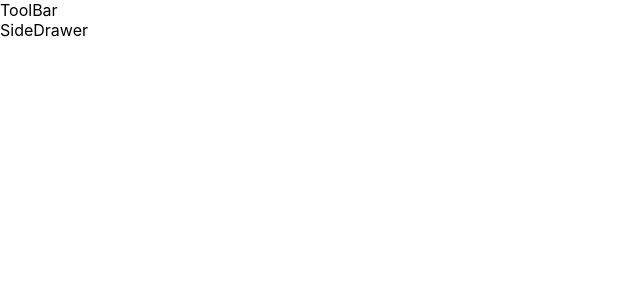
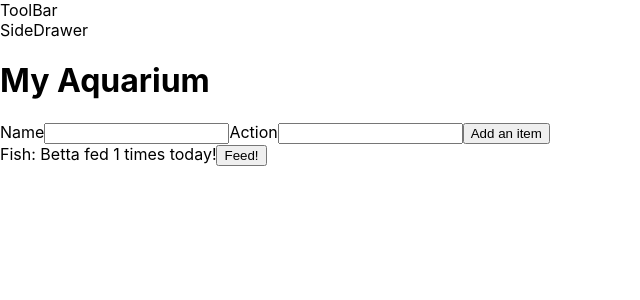
Before and after one commit to signalcat/home-dashboard, a React (Create React App) app: page /aqua in a window 1280 px wide. Shown: the top 300 px of the page, without its empty margins (0-640 px from the left). Built offline with nearby package versions, Linux system fonts and the light colour scheme; no server answers.

Commit message:
Add aquaboard and items

```diff
--- a/src/App.js
+++ b/src/App.js
@@ -3,12 +3,14 @@ import './App.css';
 import Layout from './hoc/Layout/Layout';
 import PlantsBoard from './containers/PlantsBoard';
 import {Route} from 'react-router-dom';
+import AquaBoard from './containers/AquaBoard';
 
 class App extends Component {
   render() {
     return (
         <Layout>
             <Route path="/plants" component={PlantsBoard}></Route>
+            <Route path="/aqua" component={AquaBoard}></Route>
         </Layout>
     )
   }
--- a/src/components/Plants/Plant.js
+++ b/src/components/Plants/Plant.js
@@ -11,6 +11,9 @@ class Plant extends Component {
     updateDateHandler = () => {
         let today = new Date().toISOString().slice(0, 10)
         this.setState({date: today});
+        axios.patch('https://home-dashboard-eb1c4.firebaseio.com/plants/'+ this.props.plantName +'.json',
+        {lastWaterDate: today}
+        ).then()
     }
 
     deletePlantHandler = (plantName) => {
@@ -18,7 +21,7 @@ class Plant extends Component {
         axios.patch('https://home-dashboard-eb1c4.firebaseio.com/plants.json',
         {[plantName]:null}
         )
-        .then(res => {console.log(res); console.log(res.data);})
+        .then(res => {})
     }
 
     render() {
--- /dev/null
+++ b/src/containers/AquaBoard.js
@@ -0,0 +1,102 @@
+import React, { Component } from 'react';
+import Fish from './Fish';
+import LastDateObject from './LastDateObject';
+import axios from '../hoc/axios';
+
+
+class AquaBoard extends Component {
+
+    constructor(props) {
+        super(props);
+        this.state = {
+            items: []
+        }
+    }
+
+    componentDidMount () {
+        this.loadAquaItems();
+    }
+
+    loadAquaItems = () => {
+        axios.get('https://home-dashboard-eb1c4.firebaseio.com/aquaItems.json')
+        .then(res => {
+            console.log(res.data);
+            const fetchedItems = [];
+            for (let key in res.data) {
+                fetchedItems.push({
+                    ...res.data[key],
+                    id: key
+                });
+                this.setState({items: fetchedItems});
+            }
+        })
+        .catch(error => {
+
+        });
+    }
+
+    addAquaItemHandler = () => {
+        let currentItems = this.state.items;
+        let newItem = this.refs.input1.value;
+        let newAction = this.refs.input2.value;
+
+        if (newItem !== "" && newAction !== "") {
+            let date = new Date().toISOString().slice(0, 10);
+
+            // Check duplicate or empty plant name
+
+            if (this.checkDuplicate(currentItems, newItem)) {
+                 alert("Item " + newItem + " already exist. Please enter a unique name!")
+            } else {
+            // Store in DB
+            const item = {
+                name: newItem,
+                action: newAction,
+                lastDate: date
+            }
+
+            axios.patch('/aquaItems.json', {[newItem] : item} )
+                .then(response => {
+                    this.loadAquaItems();
+                })
+                .catch(error => {
+                    console.log(error)
+                })
+            }
+
+        } else {
+            alert("Please enter both name and action!")
+        }
+    }
+
+    checkDuplicate = (items, name) => {
+        let duplicate = false;
+        items.forEach( (item) => {
+            if (item.name === name) duplicate = true;
+        })
+        return duplicate;
+    }
+
+    render() {
+        return (
+            <div>
+                <h1>My Aquarium</h1>
+                <label>Name</label><input ref="input1"/>
+                <label>Action</label><input ref="input2"/>
+                <button onClick={this.addAquaItemHandler}>Add an item</button>
+                {this.state.items.map (item => (
+                <LastDateObject
+                    key={item.id}
+                    objectName={item.name}
+                    date={item.lastDate}
+                    action={item.action}></LastDateObject>
+                ))}
+                {/* <LastDateObject objectName="Aquarium" action="water changed" date="2019-03-20"></LastDateObject> */}
+                <Fish fishName="Betta" fedTimes="1"></Fish>
+                {/* <LastDateObject objectName="Snails" action= "fed" date="2019-03-20"></LastDateObject> */}
+            </div>
+        );
+    }
+}
+
+export default AquaBoard;
--- /dev/null
+++ b/src/containers/Fish.js
@@ -0,0 +1,14 @@
+import React, { Component } from 'react';
+
+class Fish extends Component {
+    render () {
+        return (
+            <div>
+                Fish: {this.props.fishName} fed {this.props.fedTimes} times today!
+                <button>Feed!</button>
+            </div>
+        )
+    }
+}
+
+export default Fish;
--- /dev/null
+++ b/src/containers/LastDateObject.js
@@ -0,0 +1,14 @@
+import React, { Component } from 'react';
+
+class LastDateObject extends Component {
+    render () {
+        return (
+        <div>
+            {this.props.objectName} last {this.props.action} date: {this.props.date}
+            <button>{this.props.action}</button>
+        </div>
+        );
+    }
+}
+
+export default LastDateObject;
--- a/src/containers/plantsBoard.js
+++ b/src/containers/plantsBoard.js
@@ -3,7 +3,6 @@ import Aux from '../hoc/Aux/Aux';
 import Plant from '../components/Plants/Plant';
 import PlantsBoardStyle from './PlantsBoard.module.css';
 import axios from '../hoc/axios';
-import {Route, Link} from 'react-router-dom';
 
 class PlantsBoard extends Component {
 
@@ -38,7 +37,6 @@ class PlantsBoard extends Component {
         let currentPlants = this.state.plants;
         let newPlant = this.refs.input.value;
         let date = new Date().toISOString().slice(0, 10);
-        console.log(this.checkDuplicate(currentPlants, newPlant));
 
         // Check duplicate or empty plant name
         if (newPlant === "") {
```
Also changed, not shown: src/containers/AquaBoard.module.css (added).
